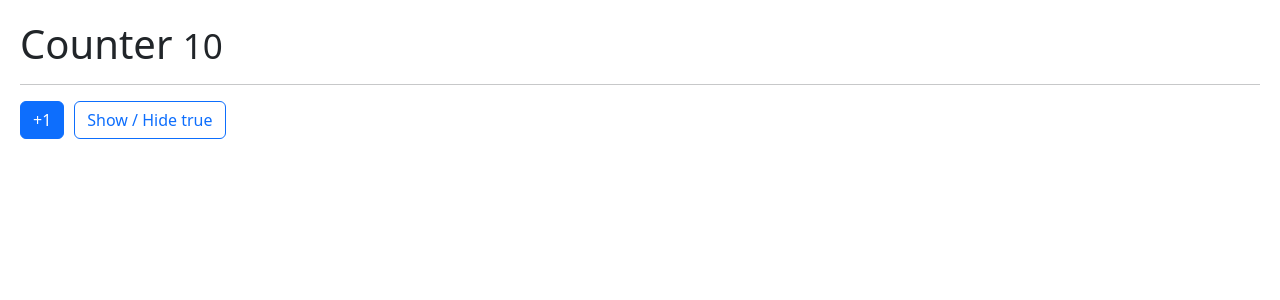
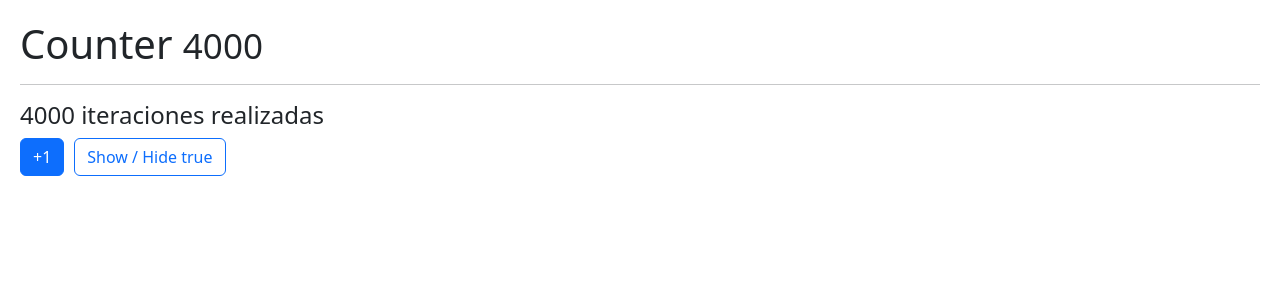
Before and after one commit to Xanul/hooks-app, a React (Vite) app: page / in a window 1280 px wide. Shown: the top 300 px of the page. Built offline with nearby package versions, Linux system fonts and the light colour scheme.

Commit message:
Added the useMemo hook example

```diff
--- /dev/null
+++ b/src/06-memos/MemoHook.jsx
@@ -0,0 +1,43 @@
+import { useMemo, useState } from "react";
+import { useCounter } from "../hooks"
+
+
+const heavyStuff = (iterationNumber = 100) => {
+  for (let i=0;i<iterationNumber;i++){
+    console.log('Ahi vamos...')
+  }
+
+  return `${iterationNumber} iteraciones realizadas`
+
+}
+
+
+export const MemoHook = () => {
+
+  const {counter, increment} = useCounter(4000);
+  const [show, setShow] = useState(true);
+
+  const memorizeValue = useMemo(() => heavyStuff(counter), [counter]);
+
+  return (
+    <>
+      <h1>Counter <small>{counter}</small></h1>
+      <hr />
+
+      <h4>{ memorizeValue }</h4>
+
+      <button
+        className="btn btn-primary"
+        onClick={() => increment()}>
+        +1
+      </button>
+
+      <button
+        className="btn btn-outline-primary"
+        onClick={() => setShow(!show)}>
+        Show / Hide {JSON.stringify(show)}
+      </button>
+
+    </>
+  )
+}
--- a/src/main.jsx
+++ b/src/main.jsx
@@ -1,6 +1,7 @@
 import React from 'react';
 import ReactDOM from 'react-dom/client';
-import { Memorize } from './06-memos/Memorize';
+import { MemoHook } from './06-memos/MemoHook';
+// import { Memorize } from './06-memos/Memorize';
 // import { Layout } from './05-useLayoutEffect/Layout';
 // import { FormWithCustomHook } from './02-useEffect/FormWithCustomHook';
 // import { MultipleCustomHooks } from './03-examples/MultipleCustomHooks';
@@ -14,6 +15,6 @@
 
 ReactDOM.createRoot(document.getElementById('root')).render(
   // <React.StrictMode>
-    <Memorize />
+    <MemoHook />
   // </React.StrictMode>
 );
```
